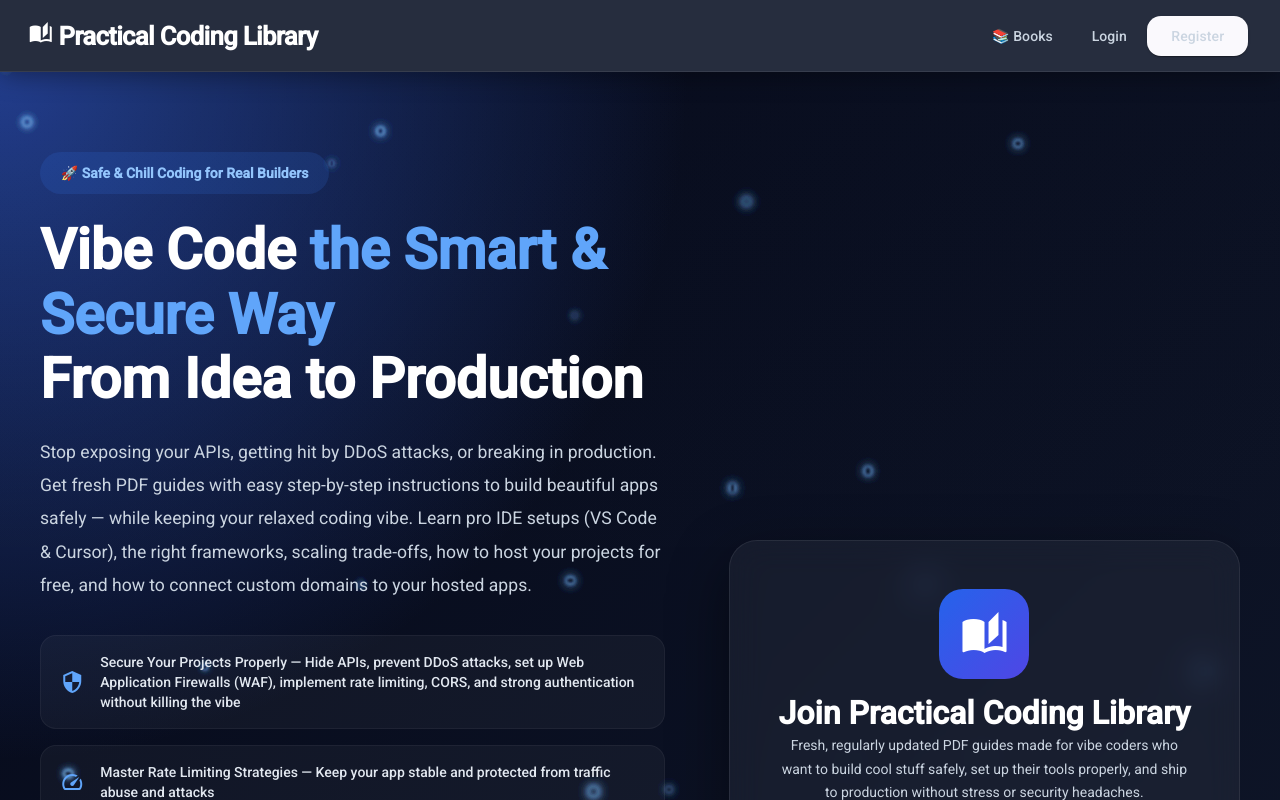
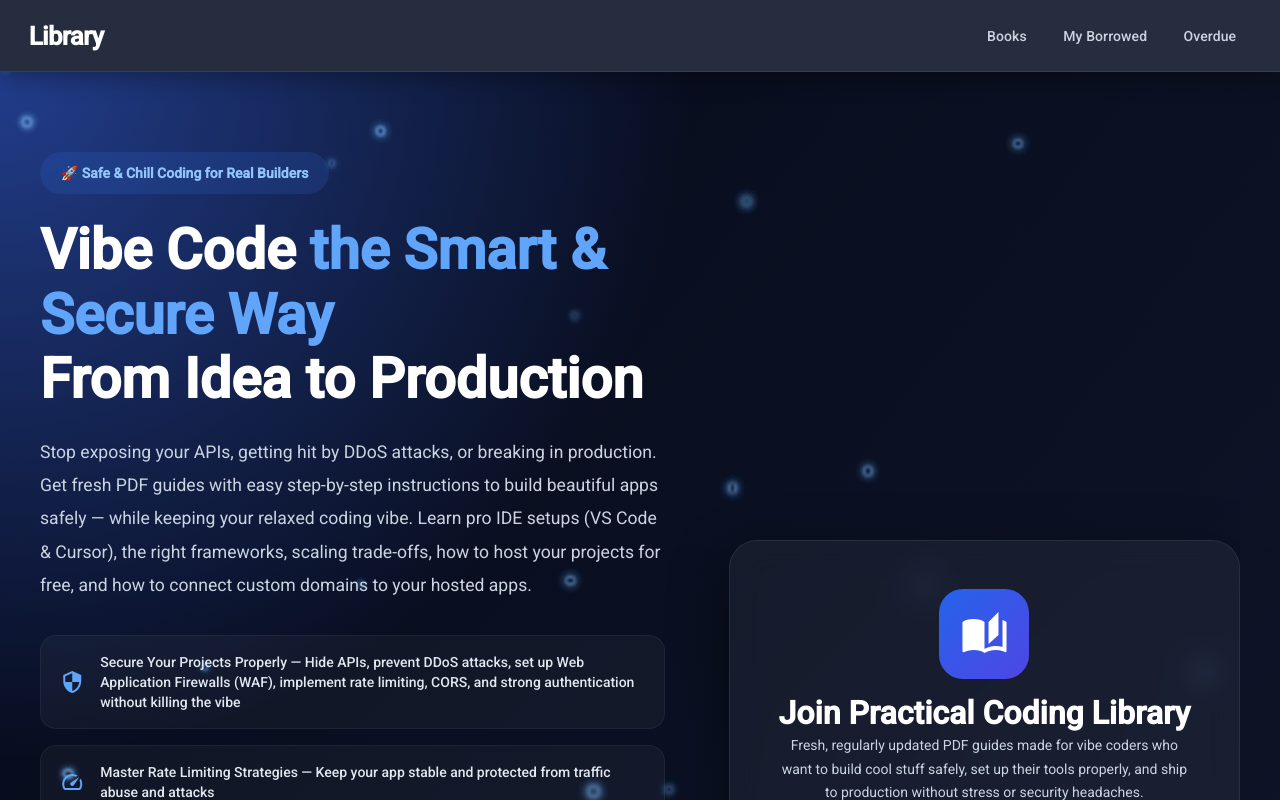
Before and after one commit to TUM17124/FullStack-Online-Library-, an Angular app in the folder FrontEnd/library-frontend/: page /dashboard in a window 1280 px wide. Shown: the top 800 px of the page. Built offline with nearby package versions, Linux system fonts and the light colour scheme.

Commit message:
logic back teas

```diff
--- a/FrontEnd/library-frontend/src/app/components/header/header.html
+++ b/FrontEnd/library-frontend/src/app/components/header/header.html
@@ -1,9 +1,6 @@
 <mat-toolbar color="primary" class="toolbar">
 
-  <span class="title">
-    <mat-icon>auto_stories</mat-icon>
-    Practical Coding Library
-  </span>
+  <span class="title">Library</span>
 
   <span class="spacer"></span>
 
@@ -17,36 +14,12 @@
     <!-- Navigation menu -->
     <div class="nav-menu" [class.open]="menuOpen">
 
-      <button mat-button routerLink="/books" (click)="closeMenu()">
-        📚 Books
-      </button>
 
-      <ng-container *ngIf="isLoggedIn">
-        <button mat-button routerLink="/borrowed" (click)="closeMenu()">
-          My Borrowed
-        </button>
-        <button mat-button routerLink="/overdue" (click)="closeMenu()">
-          Overdue
-        </button>
-      </ng-container>
+      <button mat-button routerLink="/books" (click)="closeMenu()">Books</button>
+      <button mat-button routerLink="/borrowed" (click)="closeMenu()">My Borrowed</button>
+      <button mat-button routerLink="/overdue" (click)="closeMenu()">Overdue</button>
 
-      <!-- Auth Buttons -->
-      <div class="auth-buttons">
-        <ng-container *ngIf="isLoggedIn; else guestButtons">
-          <button mat-raised-button color="warn" (click)="logout()">
-            Logout
-          </button>
-        </ng-container>
-
-        <ng-template #guestButtons>
-          <button mat-button routerLink="/login" (click)="closeMenu()">
-            Login
-          </button>
-          <button mat-raised-button color="accent" routerLink="/register" (click)="closeMenu()">
-            Register
-          </button>
-        </ng-template>
-      </div>
+      <button *ngIf="showLogout" mat-raised-button color="warn" (click)="logout()">Logout</button>
 
     </div>
 
--- a/FrontEnd/library-frontend/src/app/components/header/header.ts
+++ b/FrontEnd/library-frontend/src/app/components/header/header.ts
@@ -1,4 +1,4 @@
-import { Component, OnInit, HostListener, ElementRef, ViewChild } from '@angular/core';
+import { Component, OnInit } from '@angular/core';
 import { CommonModule } from '@angular/common';
 import { MatToolbarModule } from '@angular/material/toolbar';
 import { MatButtonModule } from '@angular/material/button';
@@ -6,6 +6,7 @@ import { MatIconModule } from '@angular/material/icon';
 import { AuthService } from '../../services/auth';
 import { RouterLink, Router, NavigationEnd } from '@angular/router';
 import { filter } from 'rxjs/operators';
+import { HostListener, ElementRef, ViewChild } from '@angular/core';
 
 @Component({
   selector: 'app-header',
@@ -21,26 +22,36 @@ import { filter } from 'rxjs/operators';
   styleUrl: './header.scss'
 })
 export class HeaderComponent implements OnInit {
+  showLogout = true;
+  menuOpen = false;
 
-  menuOpen = false;
-  isLoggedIn = false;
+   @ViewChild('navContainer') navContainer!: ElementRef;
 
-  @ViewChild('navContainer') navContainer!: ElementRef;
-
-  constructor(
-    private router: Router,
-    public authService: AuthService
-  ) {}
+  constructor(private router: Router, public authService: AuthService) {}
 
   ngOnInit(): void {
-    this.isLoggedIn = this.authService.isLoggedIn();
+    // Check current route on init
+    this.updateLogoutVisibility(this.router.url);
 
-    // Listen to route changes
+    // Listen to navigation events
     this.router.events
-      .pipe(filter(event => event instanceof NavigationEnd))
-      .subscribe((event: NavigationEnd) => {
-        this.isLoggedIn = this.authService.isLoggedIn();
-      });
+  .pipe(filter(event => event instanceof NavigationEnd))
+  .subscribe((event: NavigationEnd) => {
+
+    // check authentication first
+    if (this.authService.isLoggedIn()) {
+      this.updateLogoutVisibility(event.urlAfterRedirects);
+    } else {
+      // optional: force logout UI state
+      this.showLogout = false;
+    }
+
+  });
+  }
+
+  private updateLogoutVisibility(url: string): void {
+    // Hide logout button only on dashboard
+    this.showLogout = !url.includes('/dashboard');
   }
 
   toggleMenu() {
@@ -54,15 +65,15 @@ export class HeaderComponent implements OnInit {
   logout() {
     this.authService.logout();
     this.closeMenu();
-    this.router.navigate(['/']);
   }
 
-  // Close menu when clicking outside
+  // Detect click outside the menu to close it
   @HostListener('document:click', ['$event'])
   onClickOutside(event: Event) {
-    if (this.menuOpen && this.navContainer &&
-        !this.navContainer.nativeElement.contains(event.target)) {
+    if (this.menuOpen && !this.navContainer.nativeElement.contains(event.target)) {
       this.menuOpen = false;
-    }
-  }
+    } }
+
+
+
 }
```
